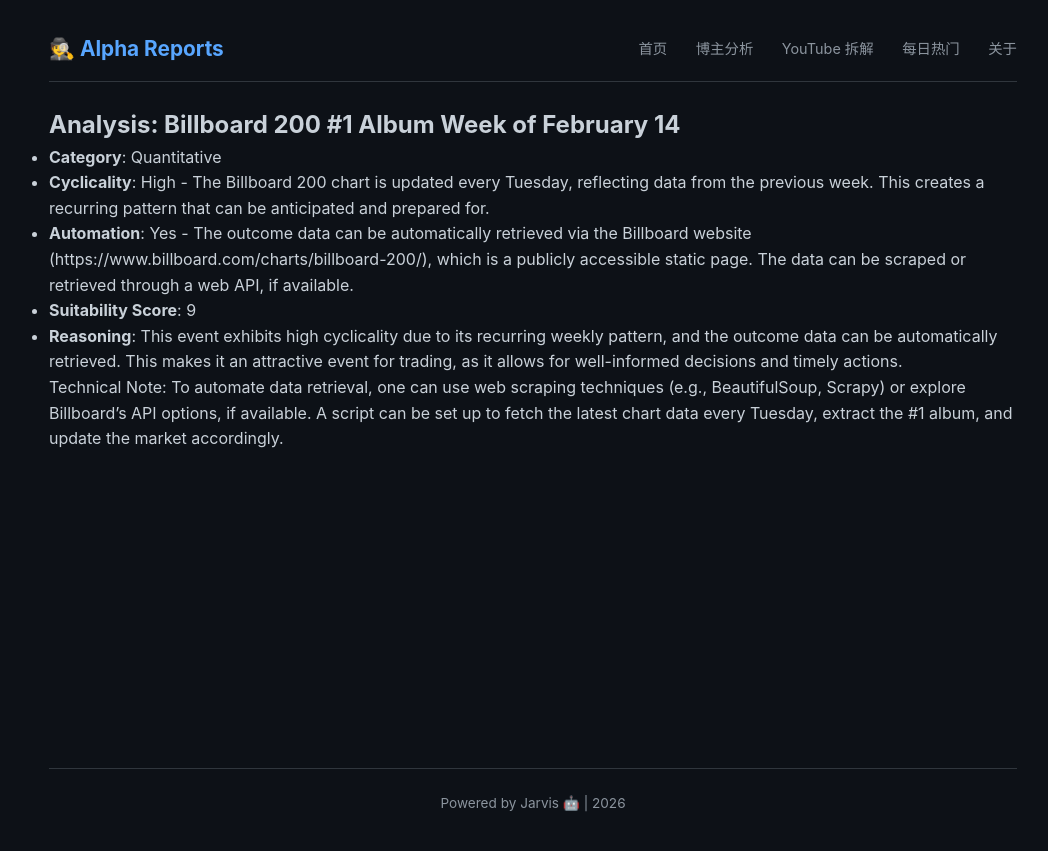
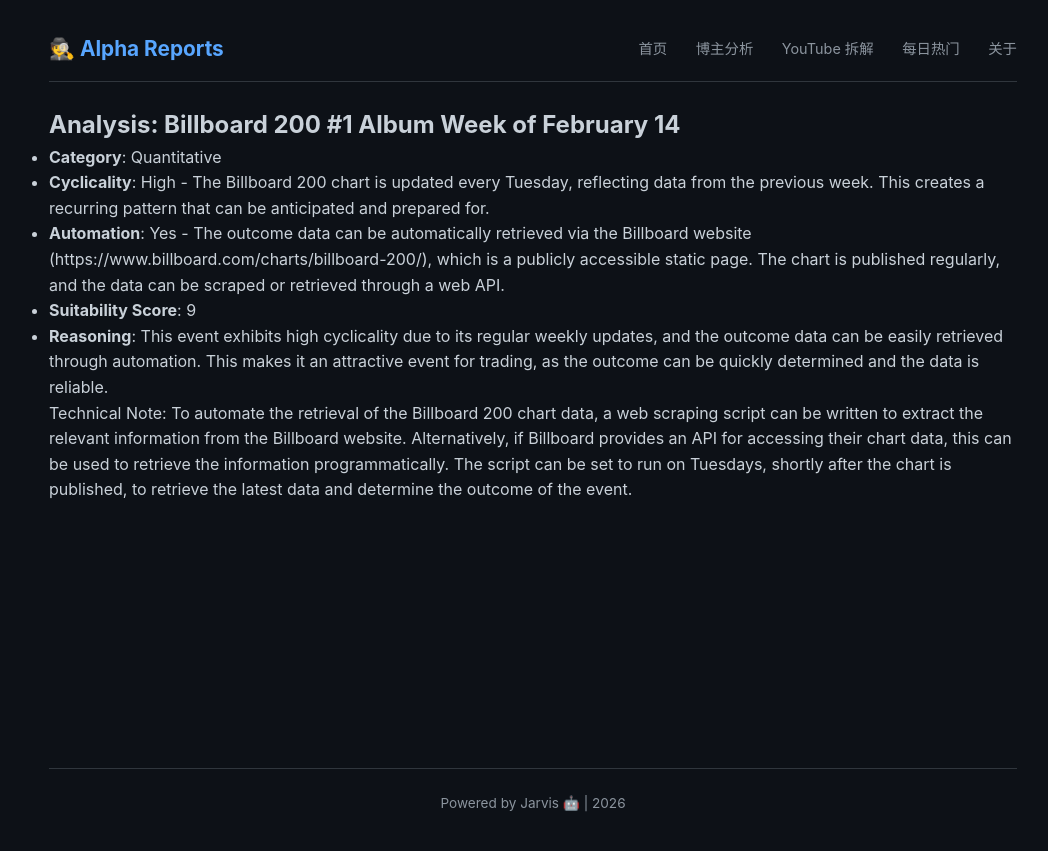
Before and after one commit to amencris073-png/crypto-alpha-reports, a Jekyll site: the page built from polymarket_analysis/quantitative/2026-02-04_billboard_200_1_album_week_of_february_14.md, in a window 1280 px wide. Shown: the top 851 px of the page, without its empty margins (107-1155 px from the left). Built offline with Jekyll 4.4.1, drawn with Linux system fonts in a browser that asks for light colours; our own code applies the rules of GitHub Pages for plain Markdown files.

Commit message:
Automated analysis for Billboard 200 #1 Album Week of February 14

```diff
--- a/polymarket_analysis/quantitative/2026-02-04_billboard_200_1_album_week_of_february_14.md
+++ b/polymarket_analysis/quantitative/2026-02-04_billboard_200_1_album_week_of_february_14.md
@@ -2,8 +2,8 @@
 
 - **Category**: Quantitative
 - **Cyclicality**: High - The Billboard 200 chart is updated every Tuesday, reflecting data from the previous week. This creates a recurring pattern that can be anticipated and prepared for.
-- **Automation**: Yes - The outcome data can be automatically retrieved via the Billboard website (https://www.billboard.com/charts/billboard-200/), which is a publicly accessible static page. The data can be scraped or retrieved through a web API, if available.
+- **Automation**: Yes - The outcome data can be automatically retrieved via the Billboard website (https://www.billboard.com/charts/billboard-200/), which is a publicly accessible static page. The chart is published regularly, and the data can be scraped or retrieved through a web API.
 - **Suitability Score**: 9
-- **Reasoning**: This event exhibits high cyclicality due to its recurring weekly pattern, and the outcome data can be automatically retrieved. This makes it an attractive event for trading, as it allows for well-informed decisions and timely actions.
+- **Reasoning**: This event exhibits high cyclicality due to its regular weekly updates, and the outcome data can be easily retrieved through automation. This makes it an attractive event for trading, as the outcome can be quickly determined and the data is reliable.
 
-Technical Note: To automate data retrieval, one can use web scraping techniques (e.g., BeautifulSoup, Scrapy) or explore Billboard's API options, if available. A script can be set up to fetch the latest chart data every Tuesday, extract the #1 album, and update the market accordingly.
+Technical Note: To automate the retrieval of the Billboard 200 chart data, a web scraping script can be written to extract the relevant information from the Billboard website. Alternatively, if Billboard provides an API for accessing their chart data, this can be used to retrieve the information programmatically. The script can be set to run on Tuesdays, shortly after the chart is published, to retrieve the latest data and determine the outcome of the event.
```
